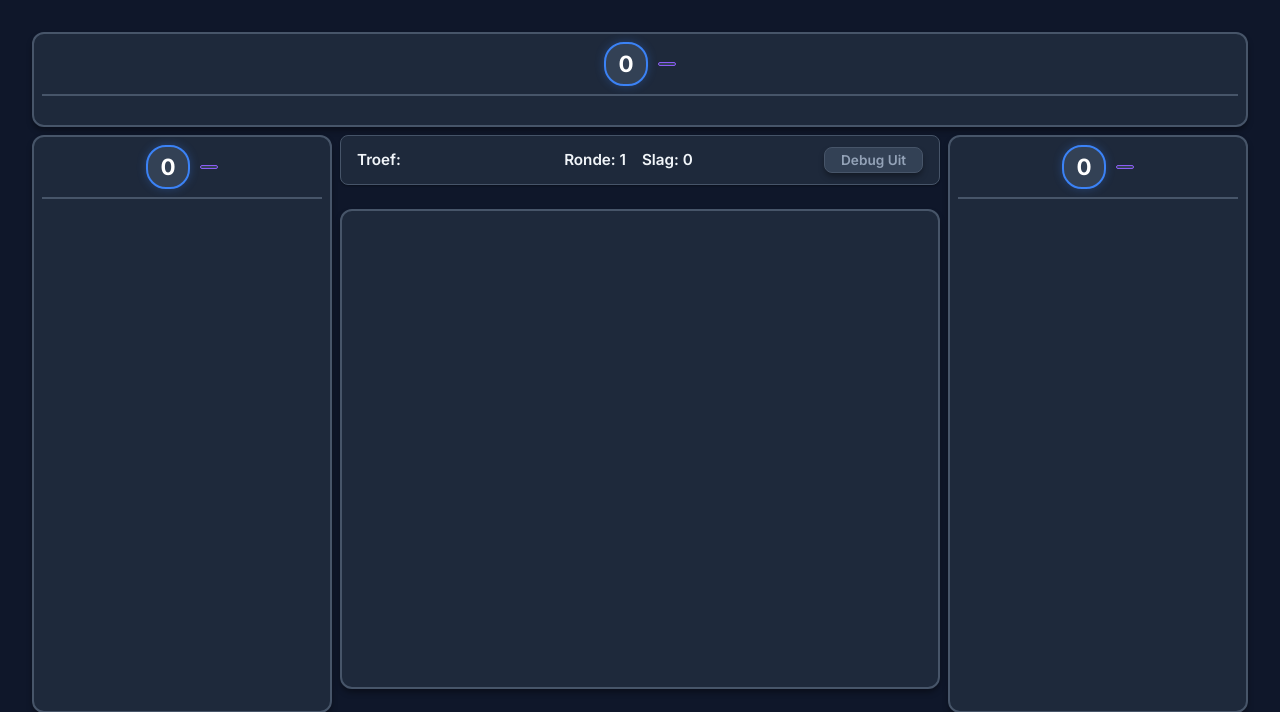
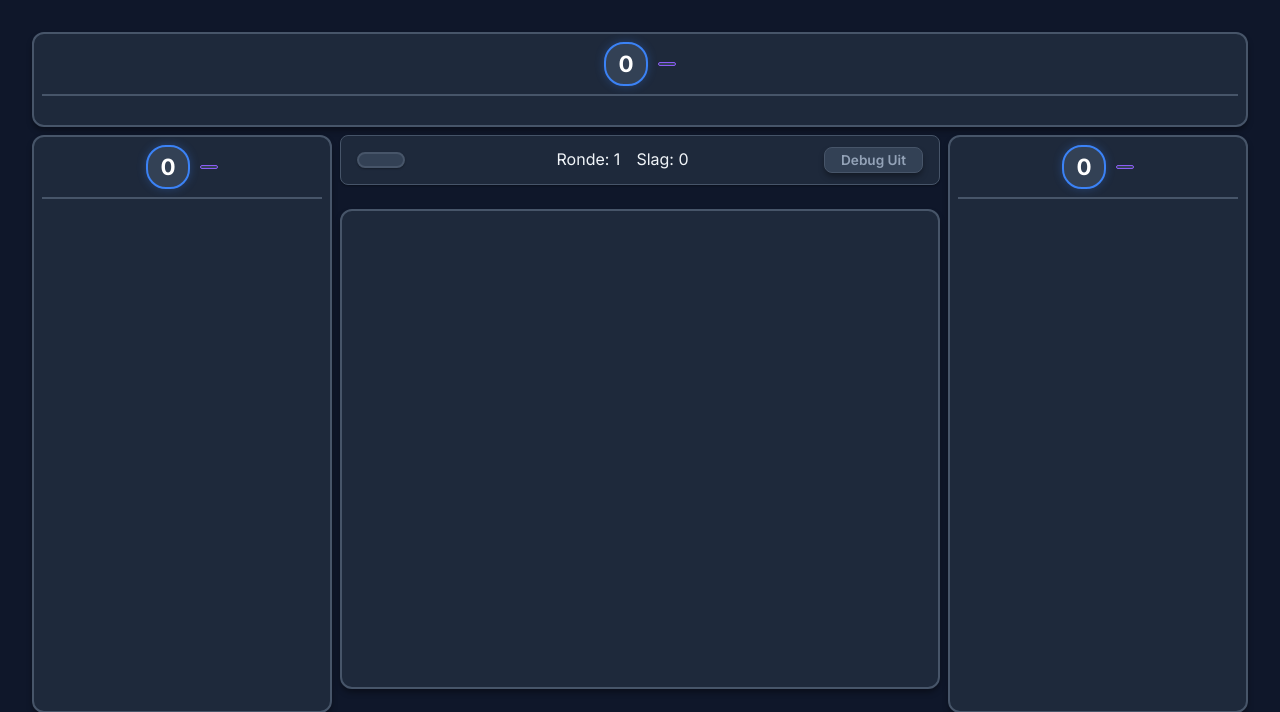
Before and after one commit to mark-vandenbroeck/Wiezen, a Flask app: template templates/game.html in a window 1280 px wide. Shown: the top 712 px of the page. Run offline with Flask 3, Linux system fonts and the light colour scheme; tables that the repository leaves empty hold one stand-in row (values such as "Sample post"); the template is opened without the code that fills it: values that come from a table or form of the project are taken from there, most other values are stand-ins (such as "Sample title", 1, 10 or a date in 2020); data that the repository does not hold is empty.

Commit message:
Troef-weergave verbeterd met een prominente Troef Badge in het info-kader.

```diff
--- a/static/css/style.css
+++ b/static/css/style.css
@@ -453,23 +453,35 @@ body {
     gap: var(--spacing-md);
 }
 
-.trump-info span,
-.round-info span {
-    font-weight: 600;
-    font-size: 0.95rem;
-    color: var(--text-primary);
+.trump-badge {
+    display: flex;
+    align-items: center;
+    gap: 12px;
+    background-color: var(--bg-card);
+    padding: 6px 16px;
+    border-radius: 30px;
+    border: 2px solid var(--border-color);
+    box-shadow: var(--shadow-sm);
+    transition: all var(--transition-normal);
 }
 
-#trump-suit {
-    font-size: 1.5rem;
-    color: var(--accent-primary);
+.trump-suit-icon {
+    font-size: 2rem;
     line-height: 1;
 }
 
-#trump-card img {
-    width: 30px;
-    height: 42px;
-    border-radius: 2px;
+.trump-suit-text {
+    font-size: 1rem;
+    font-weight: 800;
+    text-transform: uppercase;
+    letter-spacing: 1px;
+}
+
+#trump-card-container img {
+    width: 35px;
+    height: 49px;
+    border-radius: 4px;
+    box-shadow: var(--shadow-sm);
     vertical-align: middle;
 }
 
--- a/static/js/game.js
+++ b/static/js/game.js
@@ -189,13 +189,33 @@ function renderGameState() {
 
     // Update trump info
     const trumpSuit = gameState.round.trump_suit;
-    document.getElementById('trump-suit').textContent = getSuitSymbol(trumpSuit);
-    document.getElementById('trump-suit').style.color = getSuitColor(trumpSuit);
+    const suitIcon = document.getElementById('trump-suit-icon');
+    const suitText = document.getElementById('trump-suit-text');
+    const cardContainer = document.getElementById('trump-card-container');
 
-    const { suit, rank } = parseCardName(gameState.round.trump_card);
-    document.getElementById('trump-card').innerHTML = `
-        <img src="/api/card/${suit}/${rank}" width="60" height="84" alt="Trump card">
-    `;
+    if (suitIcon && suitText && cardContainer) {
+        const symbol = getSuitSymbol(trumpSuit);
+        const color = getSuitColor(trumpSuit);
+
+        // Dutch suit names
+        const dutchSuits = {
+            'Heart': 'Harten', 'Harten': 'Harten',
+            'Diamond': 'Ruiten', 'Ruiten': 'Ruiten',
+            'Club': 'Klaveren', 'Klaveren': 'Klaveren',
+            'Spade': 'Schuppen', 'Schuppen': 'Schuppen'
+        };
+        const suitName = dutchSuits[trumpSuit] || trumpSuit;
+
+        suitIcon.textContent = symbol;
+        suitIcon.style.color = color;
+        suitText.textContent = suitName;
+        suitText.style.color = color;
+
+        const { suit, rank } = parseCardName(gameState.round.trump_card);
+        cardContainer.innerHTML = `
+            <img src="/api/card/${suit}/${rank}" alt="Trump card">
+        `;
+    }
 
     // Update scores
     for (const player of PLAYERS) {
--- a/templates/game.html
+++ b/templates/game.html
@@ -53,9 +53,11 @@
     <div class="center-area">
         <div class="game-info">
             <div class="trump-info" id="trump-info">
-                <span id="trump-suit-label">Troef:</span>
-                <span id="trump-suit"></span>
-                <span id="trump-card"></span>
+                <div class="trump-badge" id="trump-badge">
+                    <span class="trump-suit-icon" id="trump-suit-icon"></span>
+                    <span class="trump-suit-text" id="trump-suit-text"></span>
+                </div>
+                <div id="trump-card-container"></div>
             </div>
             <div class="round-info">
                 <span>Ronde: <span id="round-number">{{ game.current_round }}</span></span>
```
